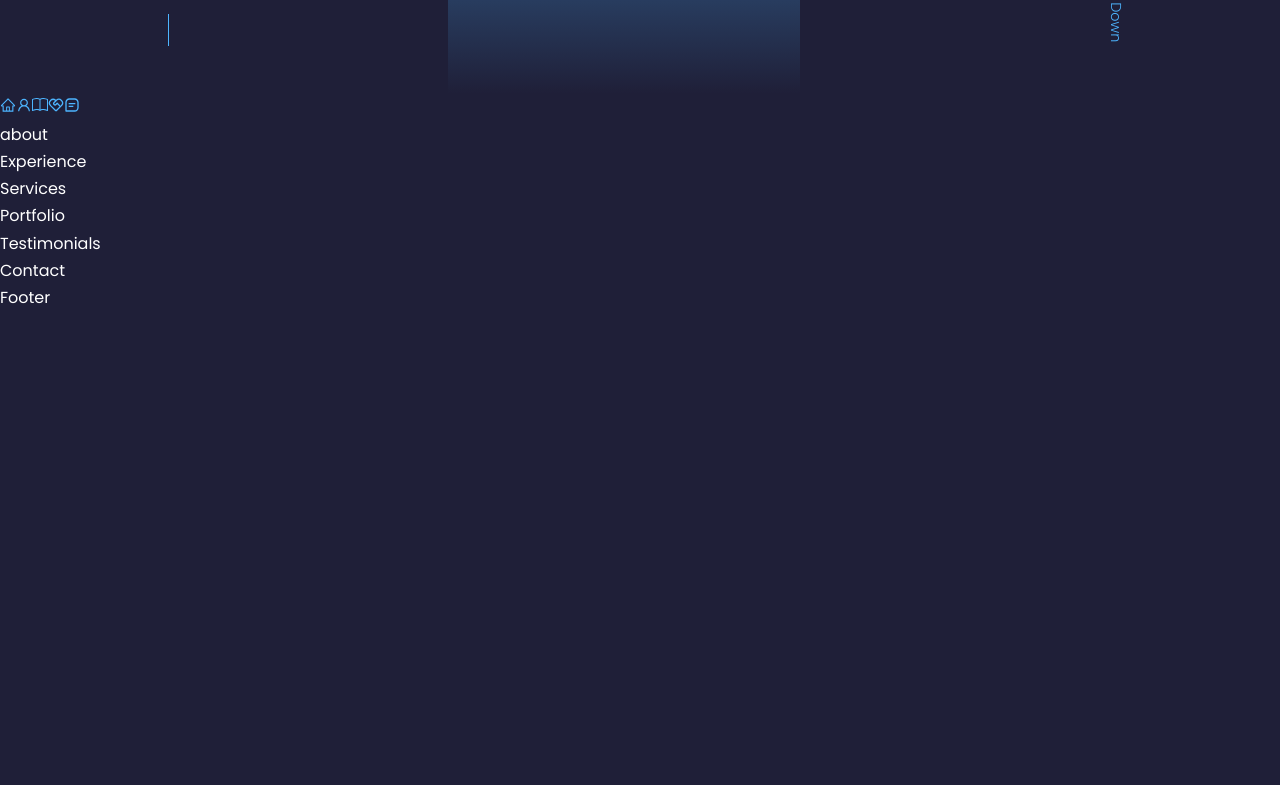
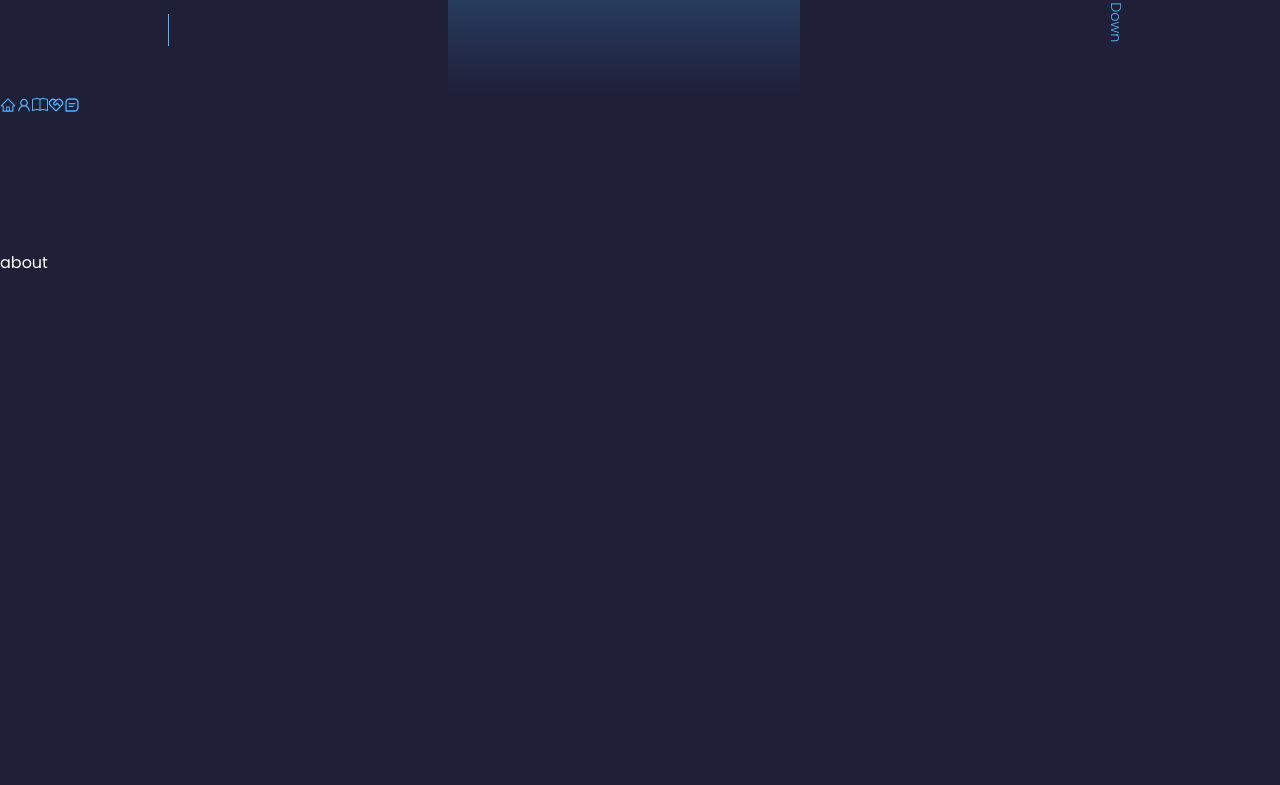
Before and after one commit to mohamedfazilk/React-Portfolio, a React (Create React App) app: page / in a window 1280 px wide. Shown: the part 755-1540 px from the top of the page. Before the commit the page ends 1066 px from the top, so only its background shows below. Built offline with nearby package versions, Linux system fonts and the light colour scheme.

Commit message:
add the sectiona and about as id in About.jsx

```diff
--- a/src/components/about/About.jsx
+++ b/src/components/about/About.jsx
@@ -3,7 +3,7 @@ import './about.css';
 
 const about = () => {
   return (
-    <div>about</div>
+    <section id='about'>about</section>
   )
 }
 
--- a/src/index.css
+++ b/src/index.css
@@ -61,6 +61,7 @@ h1{
 
 section {
     margin-top: 8rem;
+    height: 100vh;
 }
 
 section > h2, section > h5{
```
